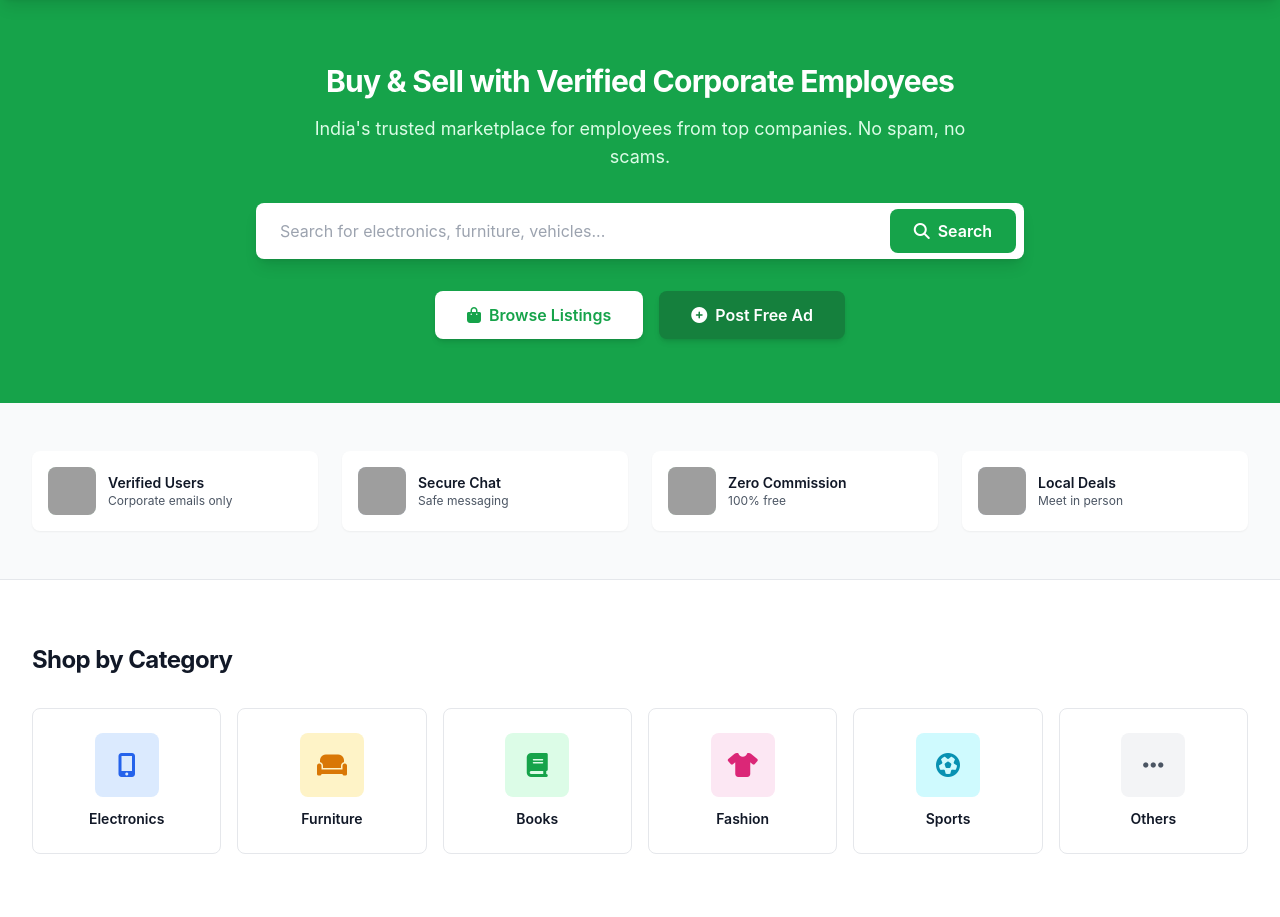
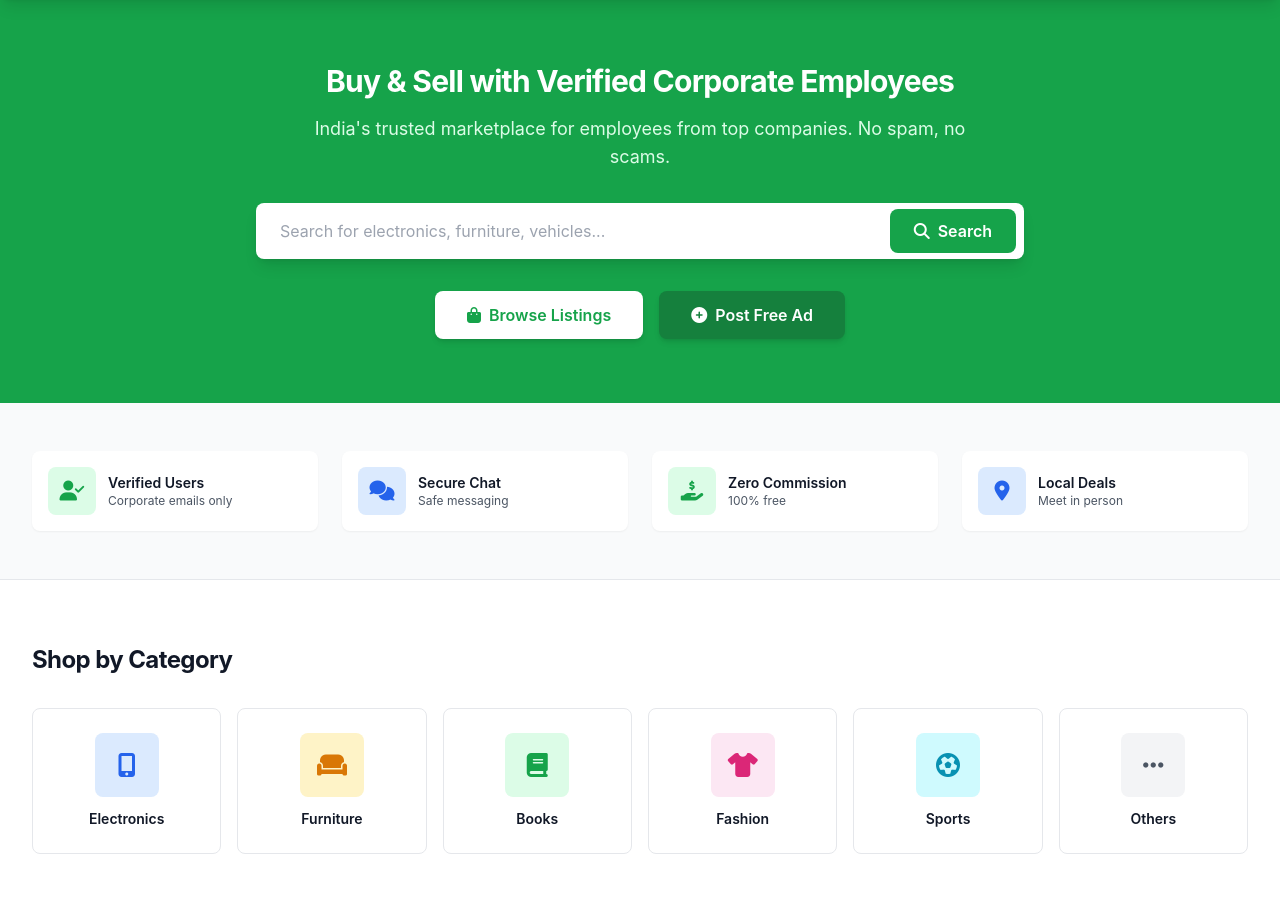
Before and after one commit to chinni070707/credmarket, a Django app: page / in a window 1280 px wide. Shown: the part 65-982 px from the top of the page. Run offline with Django 5.2, Linux system fonts and the light colour scheme; data that the repository does not hold is empty; some libraries are stand-ins or nearby versions; grey boxes are pictures that could not be loaded.

Commit message:
fix: Replace Unsplash images with Font Awesome icons in trust badges
- Unsplash images were not loading properly
- Using reliable Font Awesome icons instead
- Icons: fa-user-check, fa-comments, fa-hand-holding-dollar, fa-location-dot
- Maintains visual consistency with green/blue color scheme

```diff
--- a/templates/listings/home.html
+++ b/templates/listings/home.html
@@ -36,8 +36,8 @@
     <div class="max-w-7xl mx-auto px-4 sm:px-6 lg:px-8">
         <div class="grid grid-cols-2 md:grid-cols-4 gap-6">
             <div class="flex items-center gap-3 p-4 bg-white rounded-lg shadow-sm">
-                <div class="w-12 h-12 bg-green-100 rounded-lg flex items-center justify-center flex-shrink-0 overflow-hidden">
-                    <img src="https://images.unsplash.com/photo-1633332755192-727a05c4013d?w=100&h=100&fit=crop" alt="Verified Users" class="w-full h-full object-cover">
+                <div class="w-12 h-12 bg-green-100 rounded-lg flex items-center justify-center flex-shrink-0">
+                    <i class="fa-solid fa-user-check text-green-600 text-xl"></i>
                 </div>
                 <div>
                     <div class="font-semibold text-gray-900 text-sm">Verified Users</div>
@@ -45,8 +45,8 @@
                 </div>
             </div>
             <div class="flex items-center gap-3 p-4 bg-white rounded-lg shadow-sm">
-                <div class="w-12 h-12 bg-blue-100 rounded-lg flex items-center justify-center flex-shrink-0 overflow-hidden">
-                    <img src="https://images.unsplash.com/photo-1614680376593-902f74cf0d41?w=100&h=100&fit=crop" alt="Secure Chat" class="w-full h-full object-cover">
+                <div class="w-12 h-12 bg-blue-100 rounded-lg flex items-center justify-center flex-shrink-0">
+                    <i class="fa-solid fa-comments text-blue-600 text-xl"></i>
                 </div>
                 <div>
                     <div class="font-semibold text-gray-900 text-sm">Secure Chat</div>
@@ -54,8 +54,8 @@
                 </div>
             </div>
             <div class="flex items-center gap-3 p-4 bg-white rounded-lg shadow-sm">
-                <div class="w-12 h-12 bg-green-100 rounded-lg flex items-center justify-center flex-shrink-0 overflow-hidden">
-                    <img src="https://images.unsplash.com/photo-1579621970563-ebec7560ff3e?w=100&h=100&fit=crop" alt="Zero Commission" class="w-full h-full object-cover">
+                <div class="w-12 h-12 bg-green-100 rounded-lg flex items-center justify-center flex-shrink-0">
+                    <i class="fa-solid fa-hand-holding-dollar text-green-600 text-xl"></i>
                 </div>
                 <div>
                     <div class="font-semibold text-gray-900 text-sm">Zero Commission</div>
@@ -63,8 +63,8 @@
                 </div>
             </div>
             <div class="flex items-center gap-3 p-4 bg-white rounded-lg shadow-sm">
-                <div class="w-12 h-12 bg-blue-100 rounded-lg flex items-center justify-center flex-shrink-0 overflow-hidden">
-                    <img src="https://images.unsplash.com/photo-1569336415962-a4bd9f69cd83?w=100&h=100&fit=crop" alt="Local Deals" class="w-full h-full object-cover">
+                <div class="w-12 h-12 bg-blue-100 rounded-lg flex items-center justify-center flex-shrink-0">
+                    <i class="fa-solid fa-location-dot text-blue-600 text-xl"></i>
                 </div>
                 <div>
                     <div class="font-semibold text-gray-900 text-sm">Local Deals</div>
```
